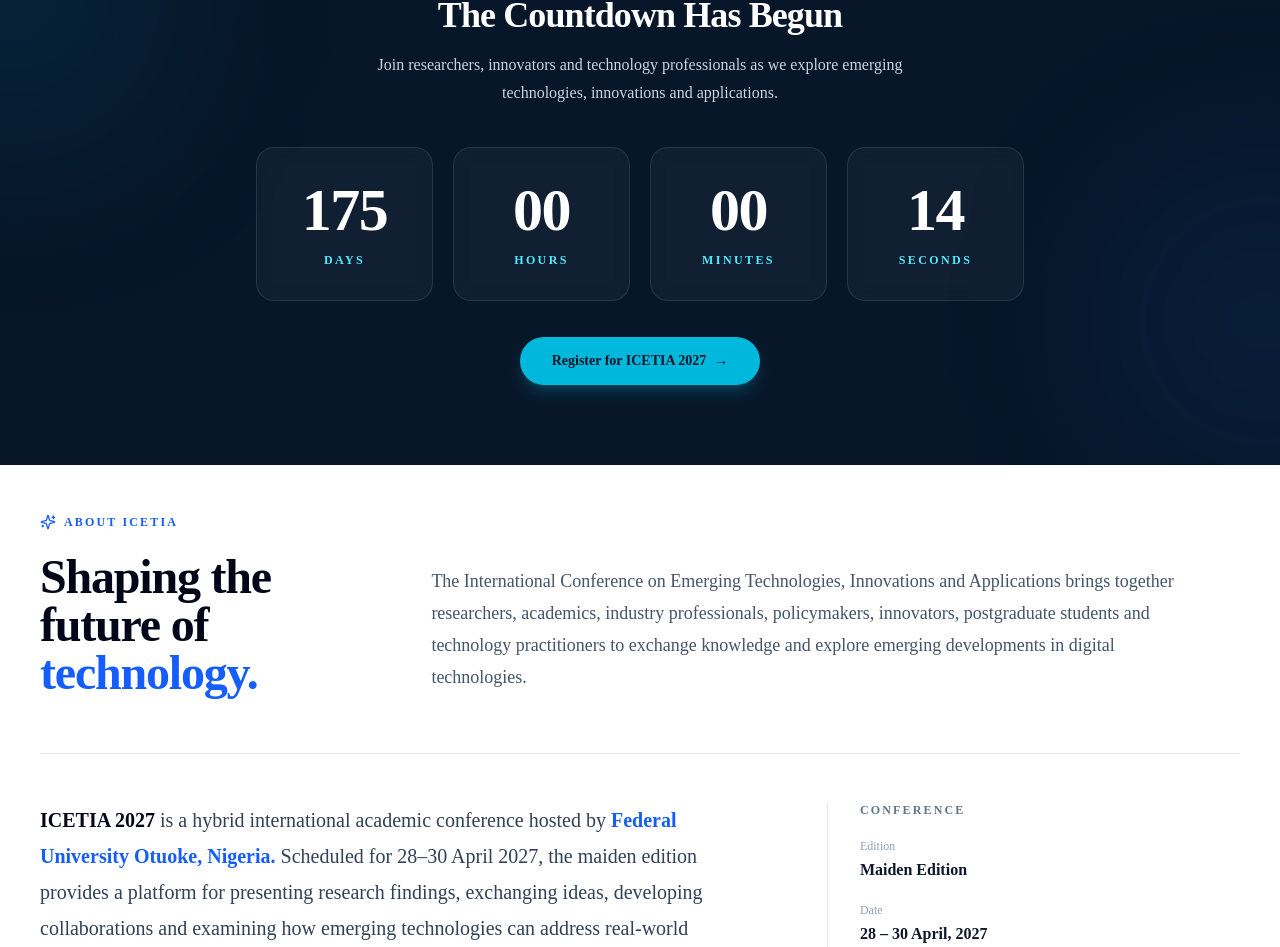
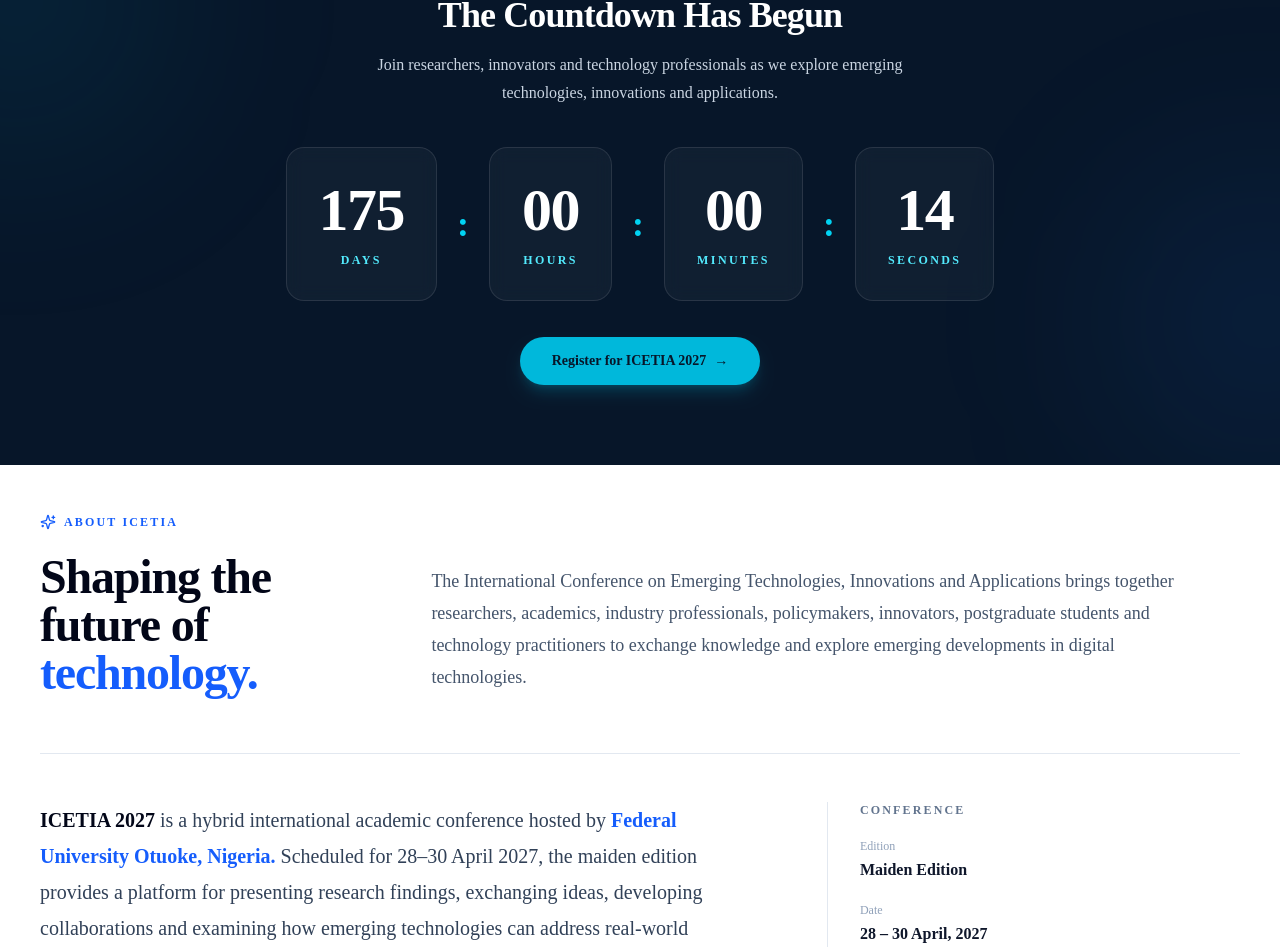
Before and after one commit to Tipo45/ICETIA, a Next.js app: page / in a window 1280 px wide. Shown: the part 1045-1992 px from the top of the page. Built offline with nearby package versions, Linux system fonts and the light colour scheme; no server answers; what @convex-dev/auth would draw is missing.

Commit message:
commit-1.5.2.5

```diff
--- a/components/ConferenceCountdown.tsx
+++ b/components/ConferenceCountdown.tsx
@@ -97,19 +97,24 @@ export default function ConferenceCountdown() {
                                     </p>
                                 </div>
                             ) : (
-                                <div className="mt-10 grid grid-cols-2 gap-3 tablet:grid-cols-4 tablet:gap-5">
-                                    {timeUnits.map((unit) => (
-                                        <div
-                                            key={unit.key}
-                                            className="group rounded-2xl border border-white/10 bg-white/4 px-3 py-6 backdrop-blur-sm transition duration-300 hover:border-cyan-400/40 hover:bg-cyan-400/6 tablet:px-5 tablet:py-8"
-                                        >
-                                            <div className="text-4xl font-extrabold tabular-nums tracking-tight text-white tablet:text-6xl">
-                                                {String(countdown[unit.key]).padStart(2, "0")}
+                                <div className="mt-10 flex items-center justify-center gap-2 tablet:gap-5">
+                                    {timeUnits.map((unit, index) => (
+                                        <div key={unit.key} className="flex items-center gap-2 tablet:gap-5">
+                                            <div className="group rounded-2xl border border-white/10 bg-white/4 px-1 py-2 lg:px-3 lg:py-6 backdrop-blur-sm transition duration-300 hover:border-cyan-400/40 hover:bg-cyan-400/6 tablet:px-8 tablet:py-8">
+                                                <div className="text-sm lg:text-2xl font-extrabold tabular-nums tracking-tight text-white tablet:text-6xl">
+                                                    {String(countdown[unit.key]).padStart(2, "0")}
+                                                </div>
+
+                                                <div className="mt-3 text-xs font-semibold uppercase tracking-[0.2em] text-cyan-300">
+                                                    {unit.label}
+                                                </div>
                                             </div>
 
-                                            <div className="mt-3 text-xs font-semibold uppercase tracking-[0.2em] text-cyan-300">
-                                                {unit.label}
-                                            </div>
+                                            {index !== timeUnits.length - 1 && (
+                                                <span className="text-lg font-bold text-cyan-400 tablet:text-4xl">
+                                                    :
+                                                </span>
+                                            )}
                                         </div>
                                     ))}
                                 </div>
```
